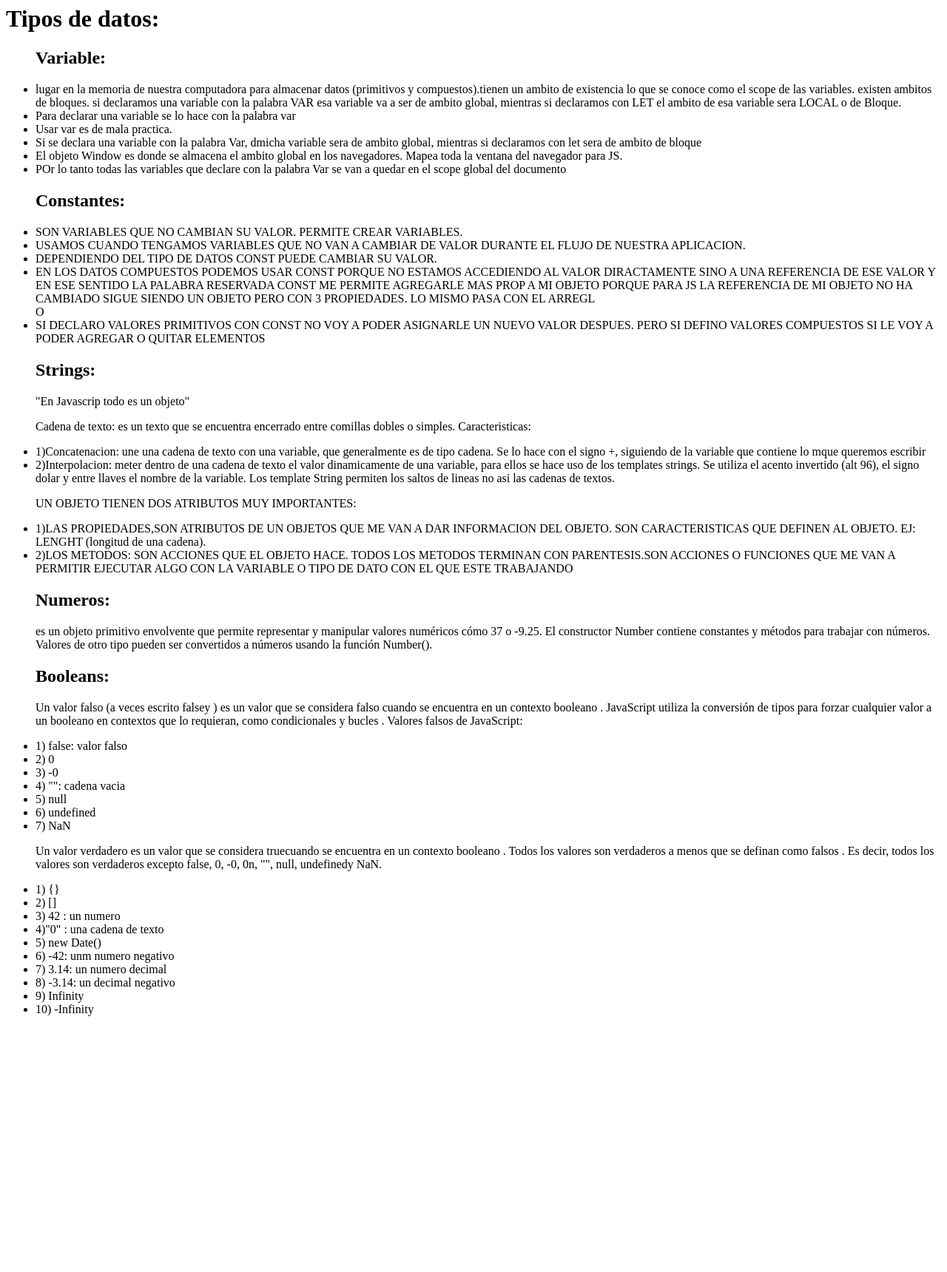
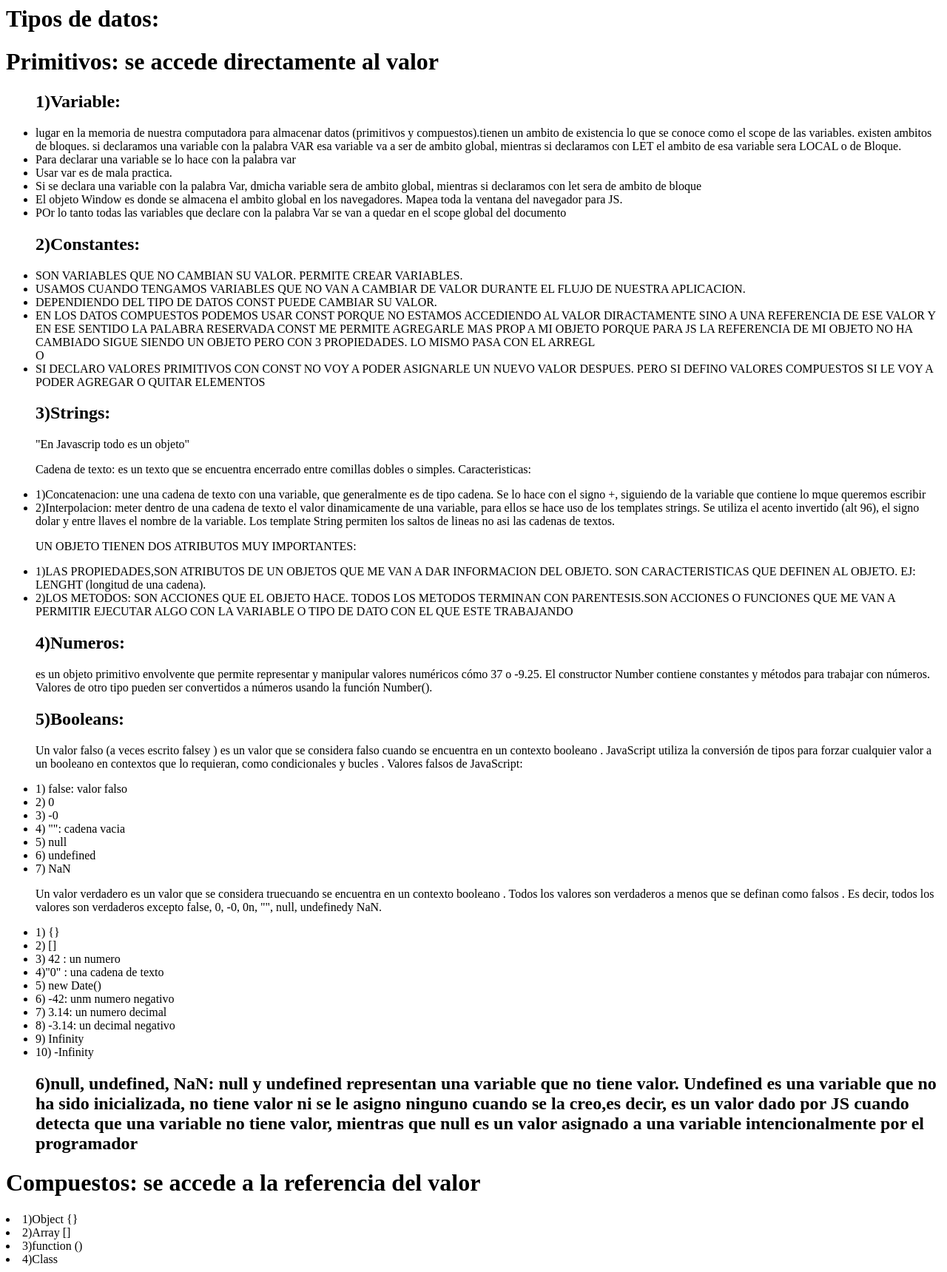
Before and after one commit to CyntiaCarrizo/Javascript, a plain HTML site: page index.html in a window 1280 px wide. Shown: the part 1720-3440 px from the top of the page at 74% size. Before the commit the page ends 3110 px from the top, so only its background shows below. Drawn offline with Linux system fonts and the light colour scheme.

Commit message:
tipo de dato: NaN, null y undefined

```diff
--- a/index.html
+++ b/index.html
@@ -95,21 +95,23 @@
     <li>4)EJECUCIÓN DE CÓDIGO.</li>
 </ul>
 <h1>Tipos de datos:</h1>
+<h1>Primitivos: se accede directamente al valor </h1>
+
 <ul>
-    <h2>Variable: </h2>
+    <h2>1)Variable: </h2>
         <li>lugar en la memoria de nuestra computadora para almacenar datos (primitivos y compuestos).tienen un ambito de existencia lo que se conoce como el scope de las variables. existen ambitos de bloques. si declaramos una variable con la palabra VAR esa variable va a ser de ambito global, mientras si declaramos con LET el ambito de esa variable sera LOCAL o de Bloque.</li>
         <li>Para declarar una variable se lo hace con la palabra var</li>
         <li> Usar var es de mala practica.</li>
         <li>Si se declara una variable con la palabra Var, dmicha variable sera de ambito global, mientras si declaramos con let sera de ambito de bloque </li>
         <li>El objeto Window es donde se almacena el ambito global en los navegadores. Mapea toda la ventana del navegador para JS. </li>
         <li>POr lo tanto todas las variables que declare con la palabra Var se van a quedar en el scope global del documento</li>
-   <h2>Constantes:</h2>
+   <h2>2)Constantes:</h2>
         <li>SON VARIABLES QUE NO CAMBIAN SU VALOR. PERMITE CREAR VARIABLES.</li>
         <li>USAMOS CUANDO TENGAMOS VARIABLES QUE NO VAN A CAMBIAR DE VALOR DURANTE EL FLUJO DE NUESTRA APLICACION.</li>
           <li>DEPENDIENDO DEL TIPO DE DATOS CONST PUEDE CAMBIAR SU VALOR.</li>
           <li>EN LOS DATOS COMPUESTOS PODEMOS USAR CONST PORQUE NO ESTAMOS ACCEDIENDO AL VALOR DIRACTAMENTE SINO A UNA REFERENCIA DE ESE VALOR Y EN ESE SENTIDO LA PALABRA RESERVADA CONST ME PERMITE AGREGARLE MAS PROP A MI OBJETO PORQUE PARA JS LA REFERENCIA DE MI OBJETO NO HA CAMBIADO SIGUE SIENDO UN OBJETO PERO CON 3 PROPIEDADES. LO MISMO PASA CON EL ARREGL</li> O
            <li>SI DECLARO VALORES PRIMITIVOS CON CONST NO VOY A PODER ASIGNARLE UN NUEVO VALOR DESPUES. PERO SI DEFINO VALORES COMPUESTOS SI LE VOY A PODER AGREGAR O QUITAR ELEMENTOS</li>
-    <h2>Strings:</h2>
+    <h2>3)Strings:</h2>
         <p>"En Javascrip todo es un objeto"</p>
         <p>Cadena de texto: es un texto que se encuentra encerrado entre comillas dobles o simples. Caracteristicas:</p>
             <li>1)Concatenacion: une una cadena de texto con una variable, que generalmente es de tipo cadena. Se lo hace con el signo +, siguiendo de la variable que contiene lo  mque queremos escribir </li>
@@ -118,9 +120,9 @@
         <p>UN OBJETO TIENEN DOS ATRIBUTOS MUY IMPORTANTES: </p>
             <li>1)LAS PROPIEDADES,SON ATRIBUTOS DE UN OBJETOS QUE ME VAN A DAR INFORMACION DEL OBJETO. SON CARACTERISTICAS QUE DEFINEN AL OBJETO. EJ: LENGHT (longitud de una cadena).</li>
             <li>2)LOS METODOS: SON ACCIONES QUE EL OBJETO HACE. TODOS LOS METODOS TERMINAN CON PARENTESIS.SON ACCIONES O FUNCIONES QUE ME VAN A PERMITIR EJECUTAR ALGO CON LA VARIABLE O TIPO DE DATO CON EL QUE ESTE TRABAJANDO</li>
-    <h2>Numeros: </h2>
+    <h2>4)Numeros: </h2>
        <p>es un objeto primitivo envolvente que permite representar y manipular valores numéricos cómo 37 o -9.25. El constructor Number contiene constantes y métodos para trabajar con números. Valores de otro tipo pueden ser convertidos a números usando la función Number().</p>
-    <h2>Booleans: </h2>
+    <h2>5)Booleans: </h2>
        <p>Un valor falso (a veces escrito falsey ) es un valor que se considera falso cuando se encuentra en un contexto booleano . JavaScript utiliza la conversión de tipos para forzar cualquier valor a un booleano en contextos que lo requieran, como condicionales y bucles . Valores falsos de JavaScript:</p>
                 <li>1) false: valor falso</li>
                 <li>2) 0</li>
@@ -140,8 +142,15 @@
                 <li>8) -3.14: un decimal negativo</li>
                 <li>9) Infinity</li>
                 <li>10) -Infinity</li>
+    <h2>6)null, undefined, NaN: null y undefined representan una variable que no tiene valor. Undefined es una variable que no ha sido inicializada, no tiene valor ni se le asigno ninguno cuando se la creo,es decir, es un valor dado por JS cuando detecta que una variable no tiene valor, mientras que null es un valor asignado a una variable intencionalmente por el programador </h2>
 
     </ul>
+    <h1>Compuestos: se accede a la referencia del valor </h1>
+    <li>1)Object {}</li>
+    <li>2)Array []</li>
+    <li>3)function ()</li>
+    <li>4)Class </li>
+
 <script>
 /*var hola="hola Mundo"
 console.log(hola)
@@ -303,7 +312,7 @@ console.log(c+parseInt(d))//12.19000000000001 sumo  la parte entera
 console.log(c+parseFloat(d))// 12.79
 //LO QUE SE VE EN CONSOLA EN COLOR AZUL ES NUMERO Y LO QUE SE VE EN NEGRO ES STRINGS*/
 
-console.log("***********************************BOOLEANS******************************************************")
+/*console.log("***********************************BOOLEANS******************************************************")
 
 let verdadero= true;
 let falso= false;
@@ -317,9 +326,23 @@ console.log(typeof verdadero, typeof falso);
 console.log(Boolean(0))//TIENDE A FALSO
 console.log(Boolean(-7))//TIENDE A VERDADERO
 console.log(Boolean(""))//CADENA DE TEXTO VACIA TIENDE A FALSO
-console.log(Boolean(","))//CUALQUIER CADENA DE TEXTO CON UN CARACTER TIENDE A VERDADERO
+console.log(Boolean(","))//CUALQUIER CADENA DE TEXTO CON UN CARACTER TIENDE A VERDADERO*/
 
 
+console.log("******************************************NULL, UNDEFINED, NaN***************************************")
+
+//indmica quer no se ha inicializado una variable  y que el valor esta ausente
+ let indefinida;
+ console.log(indefinida);//imprime undefined
+
+
+ //null es unm valor especial que indica la ausencia de un valor
+ let nulo= null //le asigno intencionalmente el valor de null. es un valor asignado por el programador
+ console.log(nulo)
+
+ //NaN not a number:
+ let noEsUnNumero= "hola" * 3.7
+ console.log(noEsUnNumero)
 
 
 
```
